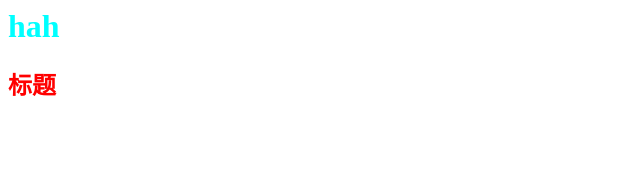
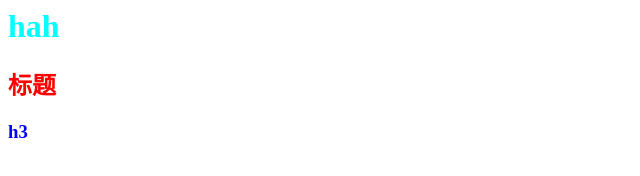
Before and after one commit to mariacarrie/git1106, a plain HTML site: page index.html in a window 1280 px wide. Shown: the full height of the page, 0-640 px from the left. Drawn offline with Linux system fonts and the light colour scheme.

Commit message:
新增h3

```diff
--- a/css/all.css
+++ b/css/all.css
@@ -4,3 +4,6 @@ body{
 h1{
     color: aqua;
 }
+h3{
+    color:blue;
+}
--- a/index.html
+++ b/index.html
@@ -8,5 +8,6 @@
 <body>
     <h1>hah</h1>
     <h2>标题</h2>
+    <h3>h3</h3>
 </body>
 </html>
```
